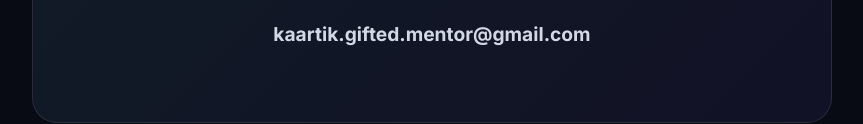
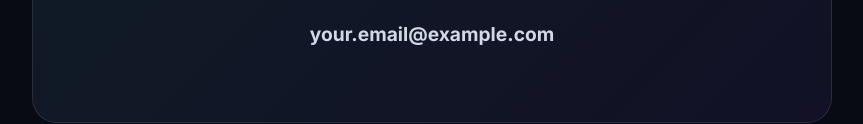
Before and after one commit to kaartik-gifted-mentoring/kaartik-gifted-mentoring, a plain HTML site: page index.html in a window 1280 px wide. Shown: the part 3967-4091 px from the top of the page, without its empty margins (208-1071 px from the left). Drawn offline with Linux system fonts and the light colour scheme.

Commit message:
Add files via upload

```diff
--- a/index.html
+++ b/index.html
@@ -476,7 +476,7 @@
 </p>
 
 <p class="email">
-kaartik.gifted.mentor@gmail.com
+your.email@example.com
 </p>
 
 </div>
```
